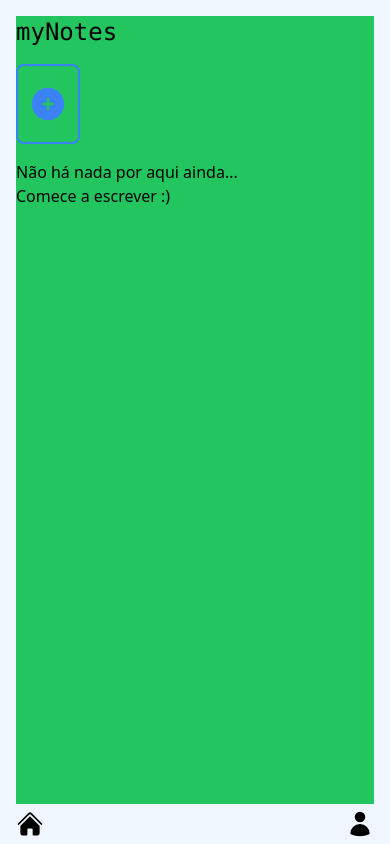
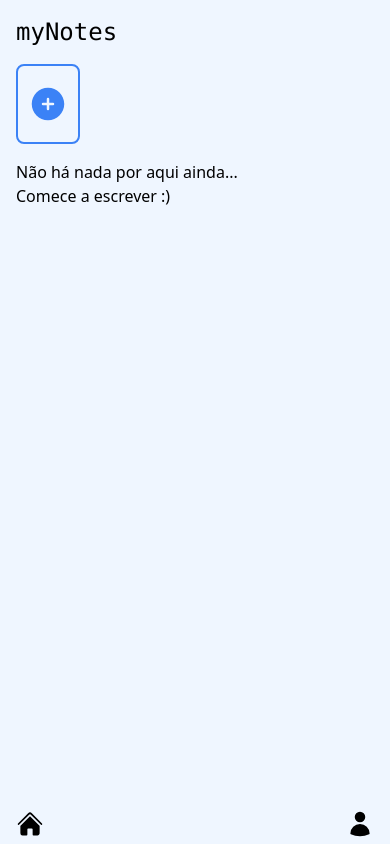
Before and after one commit to PedroHammes/myNotes, a React (Vite) app: page / in a window 390 px wide. Built offline with nearby package versions, Linux system fonts and the light colour scheme.

Commit message:
responsividade da Home

```diff
--- a/src/pages/Home/Home.jsx
+++ b/src/pages/Home/Home.jsx
@@ -8,12 +8,12 @@ export default function Home() {
     const { myNotes } = useNotes()
 
     return (
-      <div className="flex-1 flex flex-col gap-4 bg-green-500">
+      <div className="flex-1 flex flex-col gap-4">
         <h1 className="font-mono text-2xl">myNotes</h1>
         <BtnToNewNote />
 
         <section
-          className="mb-12 flex flex-col space-y-4"
+          className="mb-12 flex flex-row flex-wrap gap-4"
         >
            {
              myNotes.length > 0 ?
--- a/src/pages/Home/Note.jsx
+++ b/src/pages/Home/Note.jsx
@@ -12,14 +12,17 @@ export default function Note({note}) {
     return (
         <div
             key={note.id}
-            className="rounded-lg flex flex-col p-2 space-y-2 bg-blue-200 text-slate-700"
+            className="min-w-72 grow max-w-[32rem] h-[104px] rounded-lg flex flex-col p-2 space-y-2 bg-blue-200 text-slate-700"
         >
             <div className="flex flex-row justify-between">
                 <p className="font-bold"> {note.title} </p>
                 <p className="font-semibold text-slate-400"> {note.date.slice(22, 27)} </p>
             </div>
 
-            <p> {note.content} </p>
+            {note.content.length < 25 ?
+                <p> {note.content} </p> :
+                <p>{note.content.slice(0,24)}...</p>
+            }
 
             <div className="flex flex-row justify-between">
                 <span className="font-semibold text-slate-400">
```
